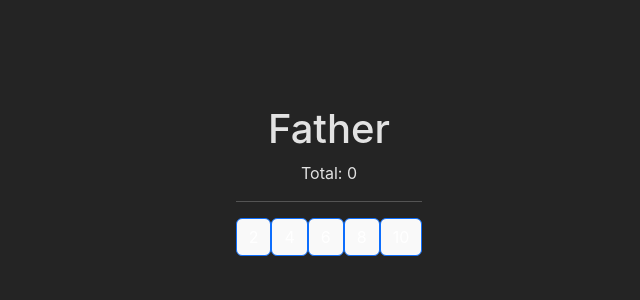
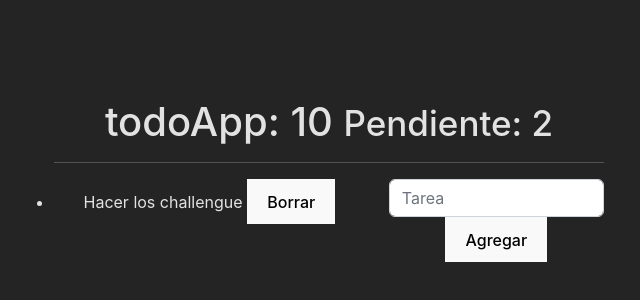
Before and after one commit to zarrok2112/Homework, a React (Vite) app: page / in a window 1280 px wide. Shown: the part 220-520 px from the top of the page, without its empty margins (311-951 px from the left). Built offline with nearby package versions, Linux system fonts and the light colour scheme.

Commit message:
Todo app Reto #9 del pdf

```diff
--- /dev/null
+++ b/src/components/Todo/TodoReducer.jsx
@@ -0,0 +1,8 @@
+export const TodoReducer = (initialState = [], action) => {
+    switch(action.type){
+        case '[TODO] ADD TODO':
+            return [... initialState, action.payload];
+        default:
+            return initialState
+    }
+}
--- /dev/null
+++ b/src/components/Todo/index.jsx
@@ -0,0 +1,4 @@
+export * from './todoAdd';
+export * from './todoItem';
+export * from './todolist';
+export * from './TodoReducer';
--- /dev/null
+++ b/src/components/Todo/todoAdd.jsx
@@ -0,0 +1,39 @@
+import { useState } from "react";
+
+export const TodoAdd = ({ onNewTodo }) => {
+  const [description, setDescription] = useState("");
+
+  const onFormSubmit = (event) => {
+    event.preventDefault();
+
+    const newTodo = {
+      id: new Date().getTime(),
+      description: description,
+      done: false,
+    };
+
+    onNewTodo(newTodo);
+
+    // Reset the description field
+    setDescription("");
+  };
+
+  const onDescriptionChange = (event) => {
+    setDescription(event.target.value);
+  };
+
+  return (
+    <>
+      <form onSubmit={onFormSubmit}>
+        <input
+          type="text"
+          placeholder="Tarea"
+          className="form-control"
+          value={description}
+          onChange={onDescriptionChange}
+        />
+        <button type="submit">Agregar</button>
+      </form>
+    </>
+  );
+};
--- /dev/null
+++ b/src/components/Todo/todoItem.jsx
@@ -0,0 +1,16 @@
+import React from "react";
+
+
+export const TodoItem = ({ todo }) => {
+
+	return (
+		<>
+			<li className=''>
+				<span
+				className=""> {todo.description} </span>
+				<button
+				className=''> Borrar </button>
+			</li>
+		</>
+	);
+};
--- /dev/null
+++ b/src/components/Todo/todolist.jsx
@@ -0,0 +1,21 @@
+import { TodoItem } from './todoItem';
+
+export const TodoList = ({ todos = [] }) => {
+
+	return (
+		<>
+			<ul className='list-group'>
+				{
+                    todos.map((todo, key) => {
+                        return (
+                            <TodoItem
+                                key={key}
+                                todo={todo}
+                            />
+                        );
+                    })
+                }
+			</ul>
+		</>
+	);
+};
--- a/src/components/TodoApp.jsx
+++ b/src/components/TodoApp.jsx
@@ -1,52 +1,42 @@
-import React from 'react'
-import { useReduce } from 'react'
-import { TodoReducer } from './TodoReducer'
+import React, {useReducer} from 'react';
+import { TodoList, TodoAdd, TodoReducer} from './Todo';
 
-const initialState = [{
+
+const initialState = [
+    {
     id: new Date().getTime(),
-    description: 'Hacer los challenges',
-    done: false
-}]
+    description:'Hacer los challengue',
+    done:false,
+    }
+]
 
-/*export const TodoApp = () => {
-    const [todos, dispatchTodo] = useReduce(TodoReducer, initialState)
+export const TodoApp = () => {
+    const [todos,dispatch] = useReducer(TodoReducer,initialState)
 
-    return (
+    const handleNewTodo = (todo) => {
+        const action = {
+          type: '[TODO] ADD TODO',
+          payload: todo
+        };
+
+        dispatch(action);
+      };
+
+
+    return(
         <>
-            <h1>TodoApp</h1>
-            <hr/>
+        <h1>todoApp: 10 <small>Pendiente: 2</small></h1>
+        <hr/>
+
+            <div className='row'>
+                <div className='col-7'>
+                    <TodoList todos={todos}/>
+                </div>
+                <div className='col-5'>
+                    <TodoAdd onNewTodo={handleNewTodo}/>
+                </div>
+            </div>
+
         </>
     )
-}*/
-export const TodoApp = () => {
-    const [todos, dispatchTodo] = useReducer(TodoReducer, initialState)
-
-    return (
-        <>
-            <h1>TodoApp: 10, <small> Pnedientes: 2</small></h1>
-            <hr/>
-
-            <div className="row">
-                <div className="col-7">
-                    <ul className='list-group'>
-                        <li className='list-group-item d-flex justify-content-between'>
-                            <span className='align-self-center'> Item 1 </span>
-                            <button className='btn btn-danger'></button>
-                        </li>
-                    </ul>
-                </div>
-                <div className="col-5">
-                    <h4> Agregar TODO </h4>
-                    <hr />
-                    <form>
-                        <input type="text" className='form-control'/>
-                        <button className='btn btn-outline-primary mt-1'>
-                            Agregar
-                        </button>
-                    </form>
-
-                </div>
-            </div>
-        </>
-    )
-}
+	};
--- a/src/components/TodoAppLS.jsx
+++ /dev/null
@@ -1 +0,0 @@
-export const todoAPP
--- a/src/components/index.jsx
+++ b/src/components/index.jsx
@@ -2,3 +2,4 @@ export * from './Memorize.jsx'
 export * from './memohook'
 export * from  './CallbackHook'
 export * from  './Father'
+export * from './todoApp'
--- a/src/main.jsx
+++ b/src/main.jsx
@@ -2,13 +2,13 @@ import React from 'react';
 import ReactDOM from 'react-dom/client';
 import './index.css';
 import App from './App';
-import {Father} from './components';
+import {Father,TodoApp} from './components';
 
 import 'bootstrap/dist/css/bootstrap.min.css';
 import 'animate.css/animate.min.css';
 
 ReactDOM.createRoot(document.getElementById('root')).render(
   <React.StrictMode>
-    <Father/>
+    <TodoApp/>
   </React.StrictMode>,
 )
```
Also changed, not shown: src/components/TodoReducer.jsx (deleted, +0 -10 lines), src/components/TodoItem.jsx (deleted).
